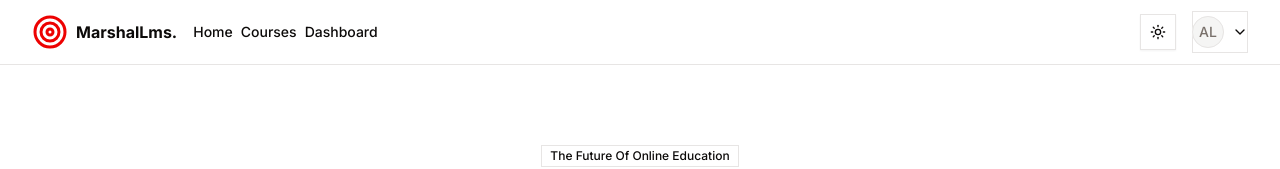
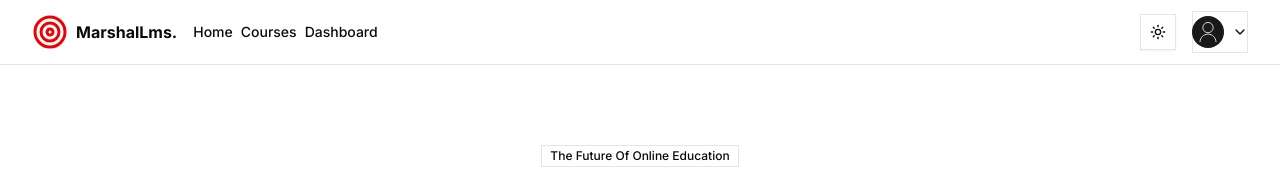
Before and after one commit to Eli-xp/LMS-Platform, a Next.js app in the folder client/: page / in a window 1280 px wide. Shown: the top 169 px of the page. Built offline with nearby package versions, Linux system fonts and the light colour scheme.

Commit message:
style: set default profile pic for navbar

```diff
--- a/client/app/(public)/_components/Navbar.tsx
+++ b/client/app/(public)/_components/Navbar.tsx
@@ -55,7 +55,7 @@ const Navbar = () => {
               <UserDropdown
                 name={session.user.name}
                 email={session.user.email}
-                image={session.user.image}
+                image={session.user.image || "/user-profile-default.svg"}
               />
             ) : (
               <>
```
